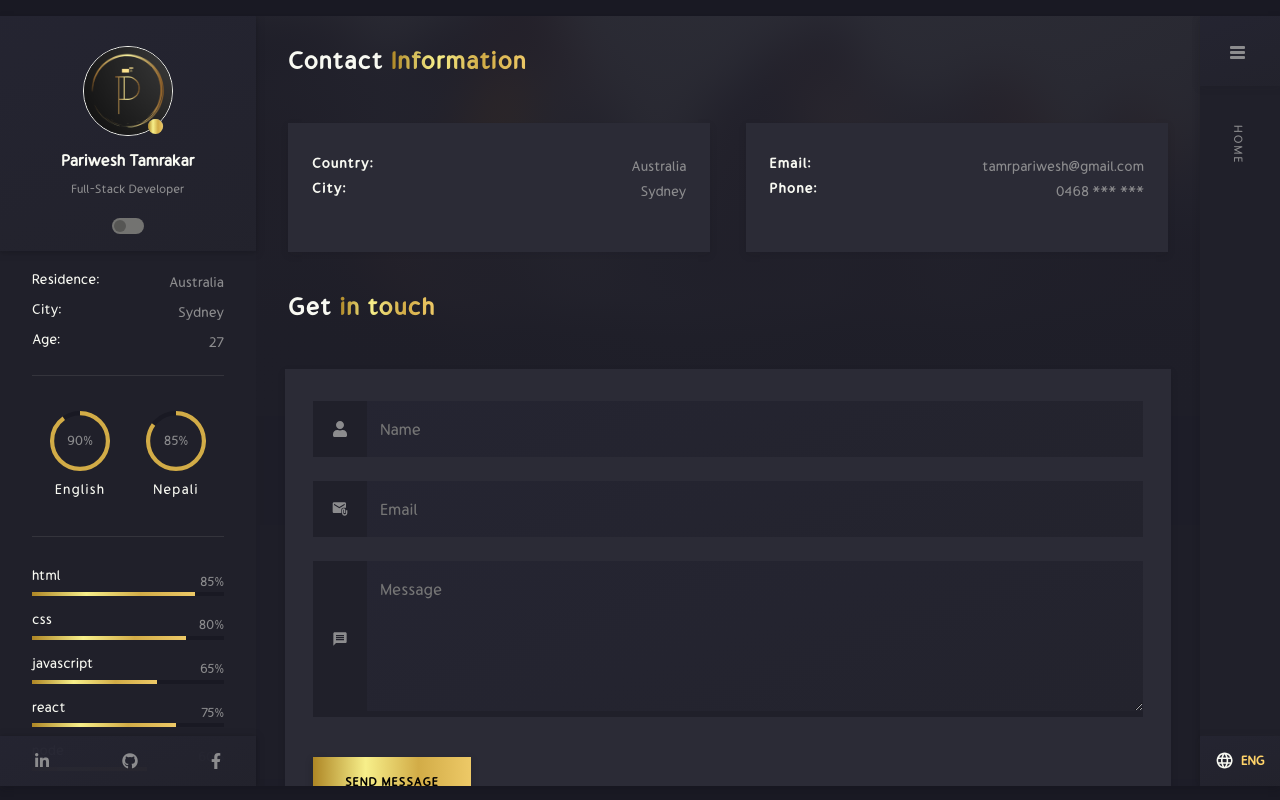
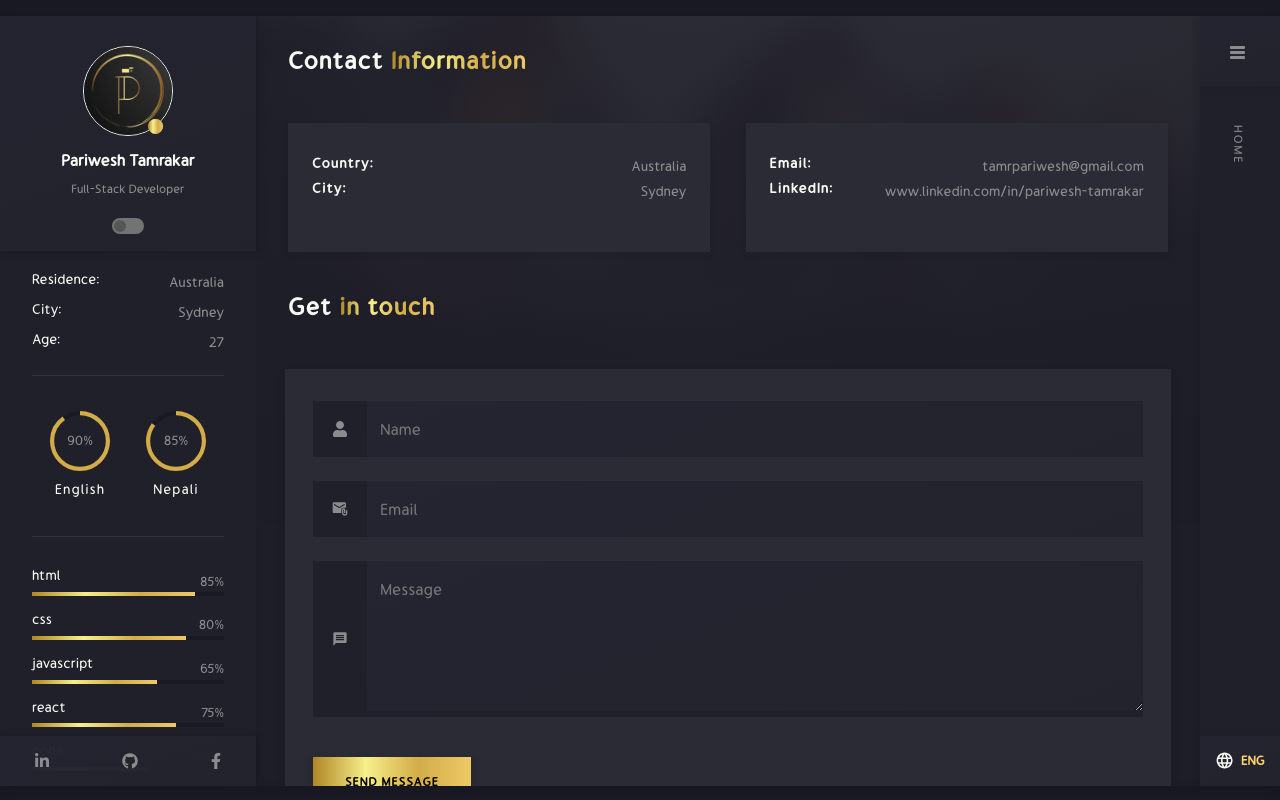
Before and after one commit to pariweshtamr/official-portfolio, a React (Create React App) app: page /contact in a window 1280 px wide. Built offline with nearby package versions, Linux system fonts and the light colour scheme.

Commit message:
edit on contact page

```diff
--- a/src/components/Contact/Contact.js
+++ b/src/components/Contact/Contact.js
@@ -93,8 +93,16 @@ const Contact = () => {
                     </span>
                   </li>
                   <li>
-                    <h6>Phone:</h6>
-                    <span>0468 *** ***</span>
+                    <h6>LinkedIn:</h6>
+                    <span>
+                      <a
+                        href="https://www.linkedin.com/in/pariwesh-tamrakar"
+                        target="_blank"
+                        rel="nofollow noreferrer noopener"
+                      >
+                        www.linkedin.com/in/pariwesh-tamrakar
+                      </a>
+                    </span>
                   </li>
                 </ul>
               </div>
```
